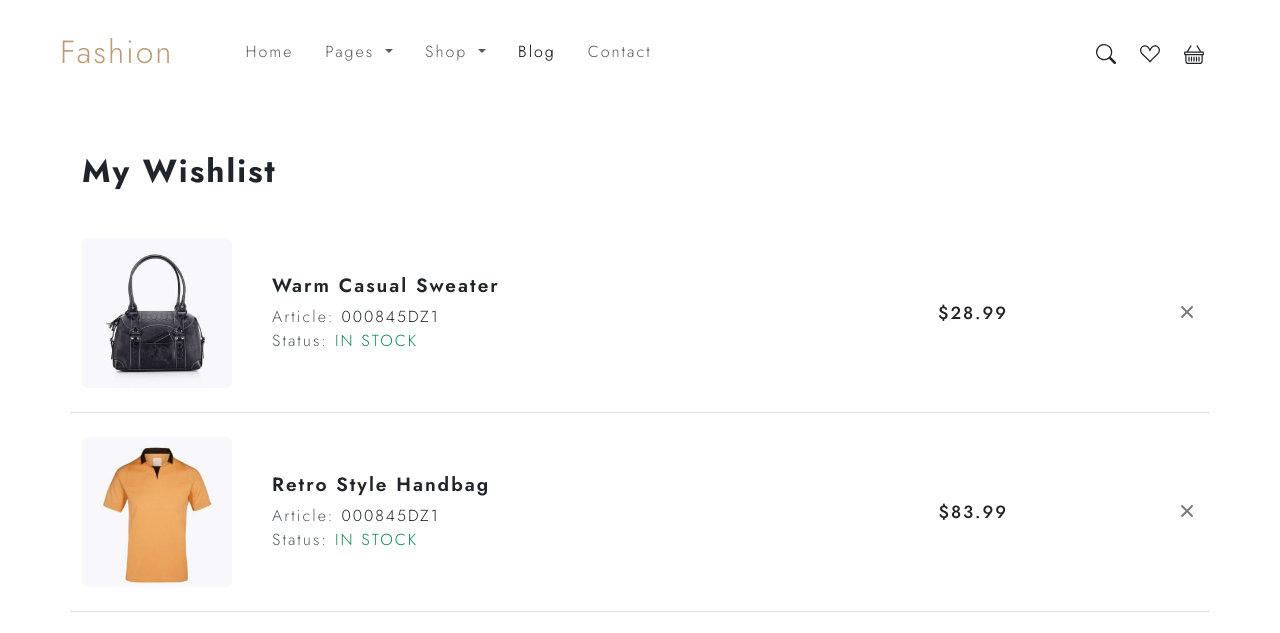
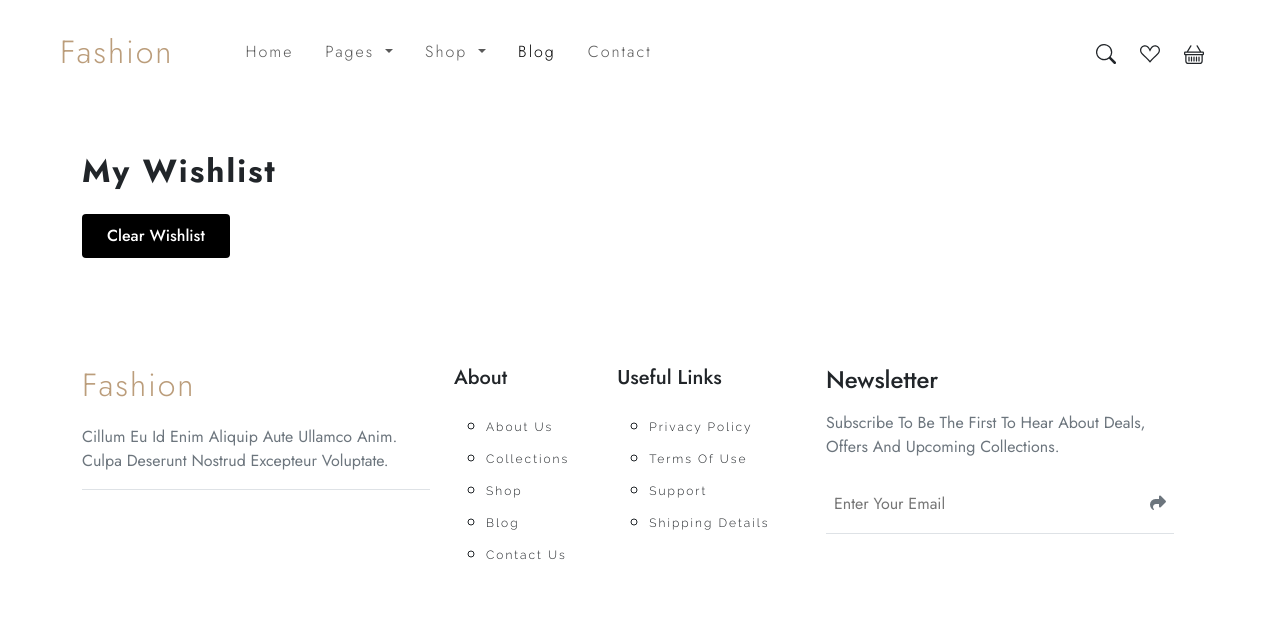
Before and after one commit to Khuzaima-codes/Fashion_Store, a plain HTML site: page structures/wishlist.html in a window 1280 px wide. Shown: the top 633 px of the page. Drawn offline with nearby package versions, Linux system fonts and the light colour scheme; some packages are replaced by stand-ins of ours; no server answers; a script that the page names is missing; a web font is replaced by a local one.

Commit message:
Fashion Store Web using html, css, js & bootstrap

```diff
--- a/structures/wishlist.html
+++ b/structures/wishlist.html
@@ -130,48 +130,7 @@
         <h2 class="fw-bold mb-4">My Wishlist</h2>
 
         <div class="wishlist-cards" id="wishlistCards">
-            <div class="row wishlist-item">
-                <div class="col-md-2 col-4 text-center text-md-start">
-                    <img src="../images/new-collection/product-item_1.jpg" class="wishlist-img" alt="Warm Sweater">
-                </div>
 
-                <div class="col-md-5 col-8">
-                    <h5 class="wishlist-title mb-2">Warm Casual Sweater</h5>
-                    <p class="m-0 text-muted">Article: <span class="text-dark">000845DZ1</span></p>
-                    <p class="m-0 text-muted">Status: <span class="text-success">IN STOCK</span></p>
-                </div>
-
-                <div class="col-md-3 col-6 text-md-end mt-3 mt-md-0">
-                    <span class="wishlist-price">$28.99</span>
-                </div>
-
-                <div class="col-md-2 col-6 text-end mt-3 mt-md-0">
-                    <i class="fa-solid fa-xmark wishlist-remove hover-color-gold"
-                        onclick="removeWishlistProduct(this)"></i>
-                </div>
-            </div>
-
-            <div class="row wishlist-item">
-                <div class="col-md-2 col-4 text-center text-md-start">
-                    <img src="../images/new-collection/product-item_2.jpg" class="wishlist-img"
-                        alt="Retro Style Handbag">
-                </div>
-
-                <div class="col-md-5 col-8">
-                    <h5 class="wishlist-title mb-2">Retro Style Handbag</h5>
-                    <p class="m-0 text-muted">Article: <span class="text-dark">000845DZ1</span></p>
-                    <p class="m-0 text-muted">Status: <span class="text-success">IN STOCK</span></p>
-                </div>
-
-                <div class="col-md-3 col-6 text-md-end mt-3 mt-md-0">
-                    <span class="wishlist-price">$83.99</span>
-                </div>
-
-                <div class="col-md-2 col-6 text-end mt-3 mt-md-0">
-                    <i class="fa-solid fa-xmark wishlist-remove hover-color-gold"
-                        onclick="removeWishlistProduct(this)"></i>
-                </div>
-            </div>
         </div>
 
         <div class="align-items-center mt-4">
```
